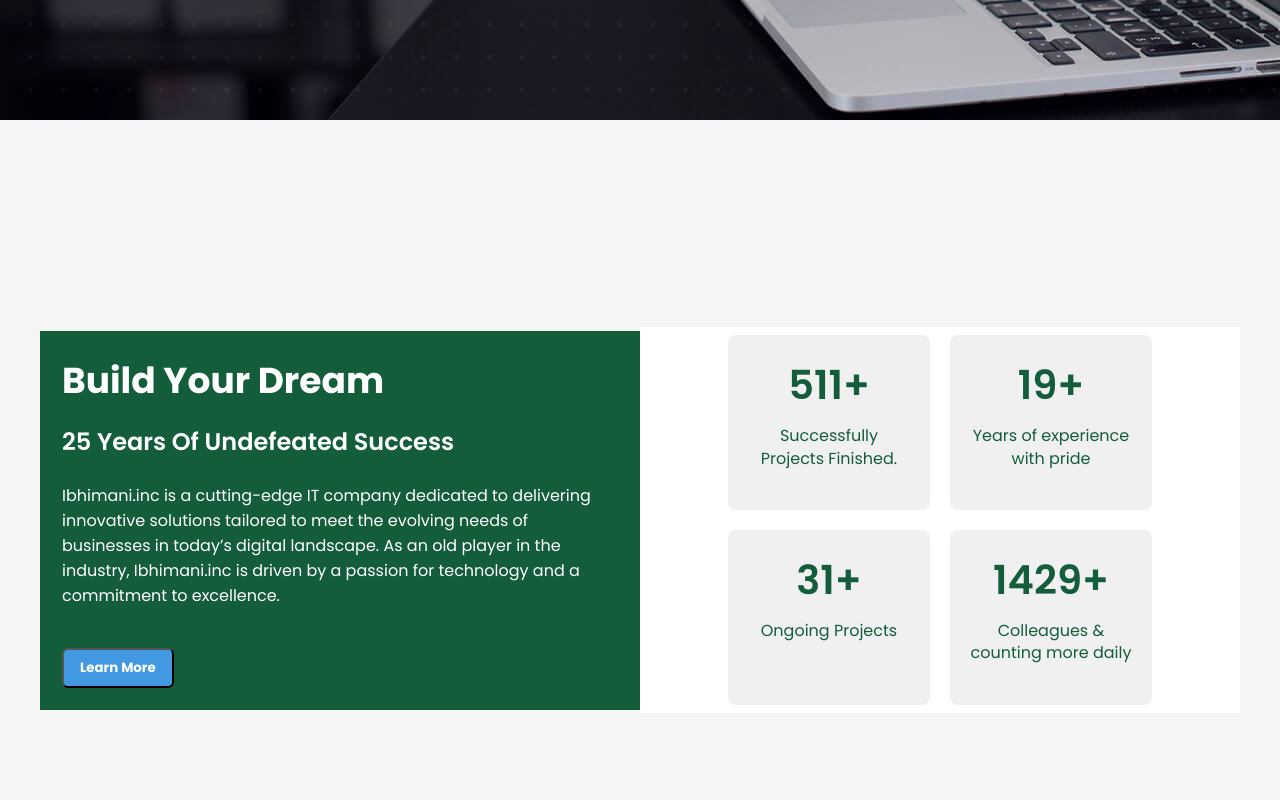
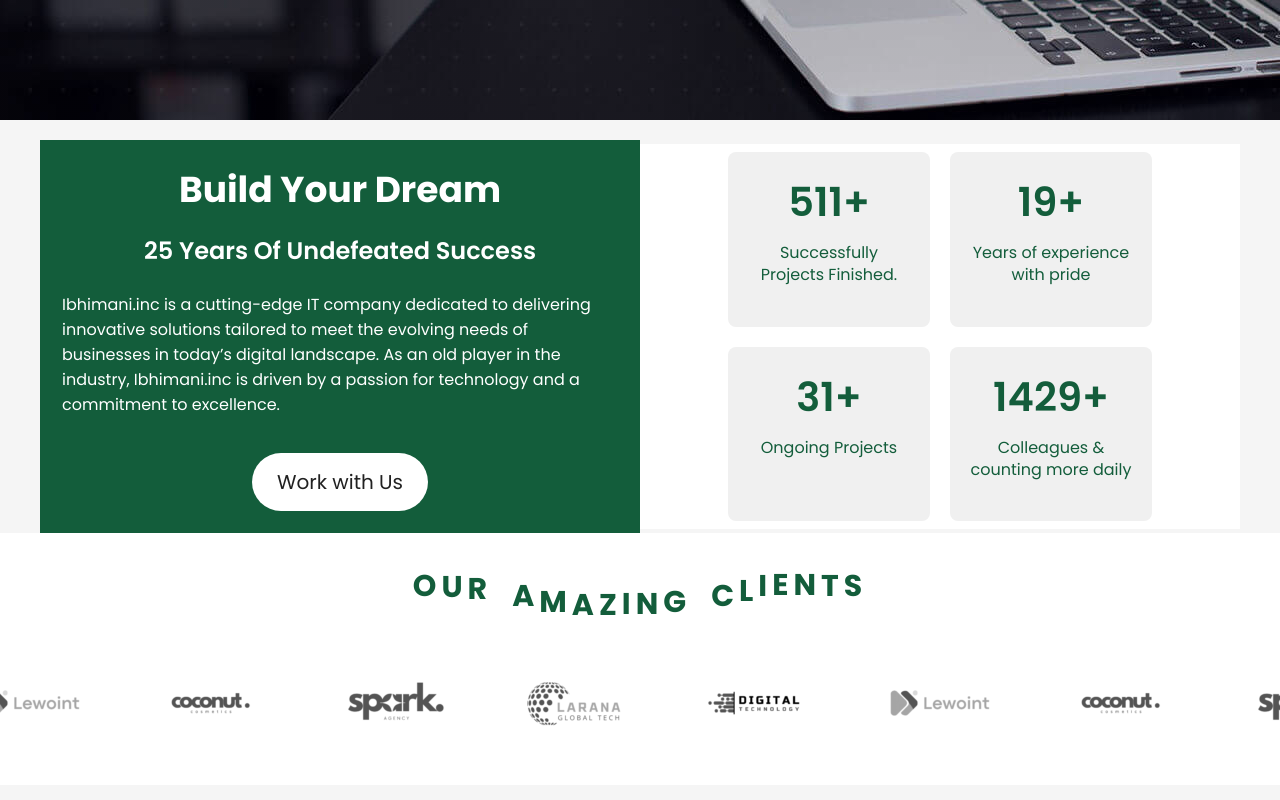
Before and after one commit to hardikbhimani1/Krinu-ibhimani-side, a React (Vite) app: page / in a window 1280 px wide. Shown: the part 680-1480 px from the top of the page. Built offline with nearby package versions, Linux system fonts and the light colour scheme.

Commit message:
created counter and title componets

```diff
--- a/src/App.jsx
+++ b/src/App.jsx
@@ -3,13 +3,16 @@
 import Hero from './Components/Hero/Hero';
 import Project from './Components/Project/Project';
 import Counter from './Components/Counter/Counter';
+import Title from './Components/Title/Title';
+import Client from './Components/Clients/Client';
 
 const App = () => {
   return (
     <div>
       <Nevbar />
       <Hero />
-      <Project />
+      <Counter/>
+      <Client/>
     </div>
   );
 };
--- /dev/null
+++ b/src/Components/Clients/Client.css
@@ -0,0 +1,37 @@
+.clients-container {
+    position: relative;
+    overflow: hidden;
+    background-color: white;
+    text-align: center;
+  }
+
+  .header {
+    font-weight: bold;
+  }
+
+  .header h2 {
+    color: black;
+  }
+
+  .marquee {
+    white-space: nowrap;
+    animation: marquee 30s linear infinite;
+  }
+
+  .client-icon {
+    margin: 0 1rem; /* Adjust spacing as needed */
+    display: inline-block;
+  }
+
+  .icon {
+    transition: transform 0.3s ease-in-out;
+  }
+
+  .icon:hover {
+    transform: scale(1.1);
+  }
+
+  @keyframes marquee {
+    0% { transform: translateX(0); }
+    100% { transform: translateX(-100%); }
+  }
--- /dev/null
+++ b/src/Components/Clients/Client.jsx
@@ -0,0 +1,42 @@
+import React from "react";
+import './Client.css'
+import client from "../../assets/Clients.png";
+import client1 from "../../assets/Clients1.png";
+import client2 from "../../assets/Clients2.png";
+import client3 from "../../assets/Clients3.png";
+import client4 from "../../assets/Clients4.png";
+import Title from "../Title/Title";
+
+const clients = [client, client1, client2, client3, client4];
+const letters = [
+  "O", "U", "R",
+  " ",
+  "A", "M", "A", "Z", "I", "N", "G",
+  " ",
+  "C", "L", "I", "E", "N", "T", "S"
+];
+
+const Client = () => {
+  return (
+    <div className="clients-container">
+      <div className="header">
+        <Title letters={letters}/>
+      </div>
+      <div className="marquee">
+        {[...clients, ...clients, ...clients].map((src, index) => (
+          <span key={index} className="client-icon">
+            <a href={src} target="_blank" rel="noopener noreferrer">
+              <img
+                src={src}
+                alt={`Client ${index + 1}`}
+                className="icon"
+              />
+            </a>
+          </span>
+        ))}
+      </div>
+    </div>
+  );
+};
+
+export default Client;
--- a/src/Components/Counter/Counter.css
+++ b/src/Components/Counter/Counter.css
@@ -1,8 +1,9 @@
 .counter {
     display: flex;
-    min-height: 100vh;
+    min-height: 30vh;
     align-items: center;
     justify-content: center;
+    margin-top: 20px;
 }
 
 .left-side {
@@ -14,6 +15,10 @@
     box-sizing: border-box;
     margin: 0 auto;
     margin-right: 0;
+    display: flex;
+    flex-direction: column;
+    align-items: center; /* Center horizontally */
+    justify-content: center; /* Center vertically if needed */
 }
 
 .left-side h2 {
@@ -32,17 +37,8 @@
     margin-bottom: 1rem;
 }
 
-.left-side button {
-    background-color: #4299e1;
-    color: white;
-    font-weight: bold;
-    padding: 0.5rem 1rem;
-    border-radius: 0.375rem;
-    margin-top: 1.5rem;
-}
-
 .left-side button:hover {
-    background-color: #2b6cb0;
+    color: #135d3b;
 }
 
 .right-side {
@@ -86,3 +82,15 @@
     margin: 10px auto 20px;
     line-height: 1.4;
 }
+
+.btn {
+    background: #FFF;
+    color: #212121;
+    padding: 14px 25px;
+    font-size: 20px;
+    border-radius: 30px;
+    cursor: pointer;
+    border: 0;
+    outline: 0;
+    margin-top: 20px; /* Optional: Add some space above the button */
+}
--- a/src/Components/Counter/Counter.jsx
+++ b/src/Components/Counter/Counter.jsx
@@ -49,7 +49,7 @@
           Ibhimani.inc is driven by a passion for technology and a commitment to
           excellence.
         </p>
-        <button>Learn More</button>
+        <div style={{alignItems:"center"}}><button className='btn'>Work with Us</button></div>
       </div>
       <div className="right-side">
         <div className="counter-container">
--- a/src/Components/Hero/Hero.css
+++ b/src/Components/Hero/Hero.css
@@ -17,6 +17,7 @@
 .hero-text h1{
     font-size: 60px;
     font-weight: 600;
+    text-transform: uppercase;
 }
 .hero-text p{
     max-width: 700px;
--- a/src/Components/Project/Project.jsx
+++ b/src/Components/Project/Project.jsx
@@ -6,7 +6,7 @@
 const Project = ({ image }) => {
   return (
     <>
-       <Counter/>
+
       <div className="project-container">
         <h2>Project Content</h2>
         <img src={image} alt="Project" className="project-image" />
--- /dev/null
+++ b/src/Components/Title/Title.css
@@ -0,0 +1,40 @@
+.title {
+    display: flex;
+    justify-content: center;
+    color: #135d3b;
+    font-size: 30px;
+    letter-spacing: 5px;
+    margin-top: 50px;
+}
+
+.space {
+    width: 20px;
+}
+
+
+h1 span {
+    display: inline-block;
+    animation: bounce 1.7s ease infinite;
+}
+
+h1 span:nth-child(2) { animation-delay: 0.1s; }
+h1 span:nth-child(3) { animation-delay: 0.2s; }
+h1 span:nth-child(4) { animation-delay: 0.3s; }
+h1 span:nth-child(5) { animation-delay: 0.4s; }
+h1 span:nth-child(6) { animation-delay: 0.5s; }
+h1 span:nth-child(7) { animation-delay: 0.6s; }
+h1 span:nth-child(8) { animation-delay: 0.7s; }
+h1 span:nth-child(9) { animation-delay: 0.8s; }
+h1 span:nth-child(10) { animation-delay: 0.9s; }
+h1 span:nth-child(11) { animation-delay: 1.0s; }
+h1 span:nth-child(12) { animation-delay: 1.1s; }
+h1 span:nth-child(13) { animation-delay: 1.2s; }
+h1 span:nth-child(14) { animation-delay: 1.3s; }
+h1 span:nth-child(15) { animation-delay: 1.4s; }
+h1 span:nth-child(16) { animation-delay: 1.5s; }
+h1 span:nth-child(17) { animation-delay: 1.6s; }
+
+@keyframes bounce {
+    0%, 100% { transform: translateY(0); }
+    50% { transform: translateY(-20px); }
+}
--- /dev/null
+++ b/src/Components/Title/Title.jsx
@@ -0,0 +1,18 @@
+import React from "react";
+import "./Title.css";
+
+const Title = ({letters}) => {
+  return (
+    <div>
+      <h1 className="title">
+        {letters.map((letter, index) =>
+          <span key={index} className={letter === " " ? "space" : ""}>
+            {letter}
+          </span>
+        )}
+      </h1>
+    </div>
+  );
+};
+
+export default Title;
```
Also changed, not shown: src/Components/Background/Background.css (deleted, +0 -18 lines), src/Components/Background/Background.jsx (deleted, +0 -24 lines).
